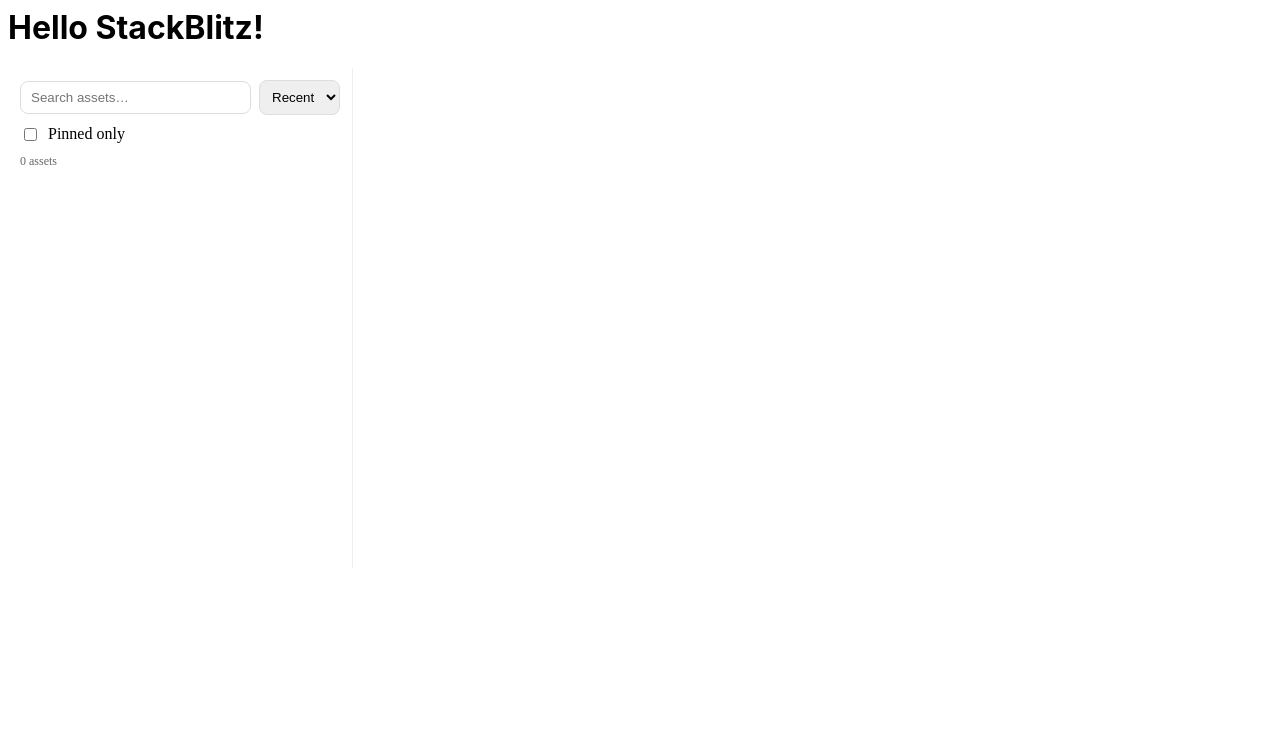
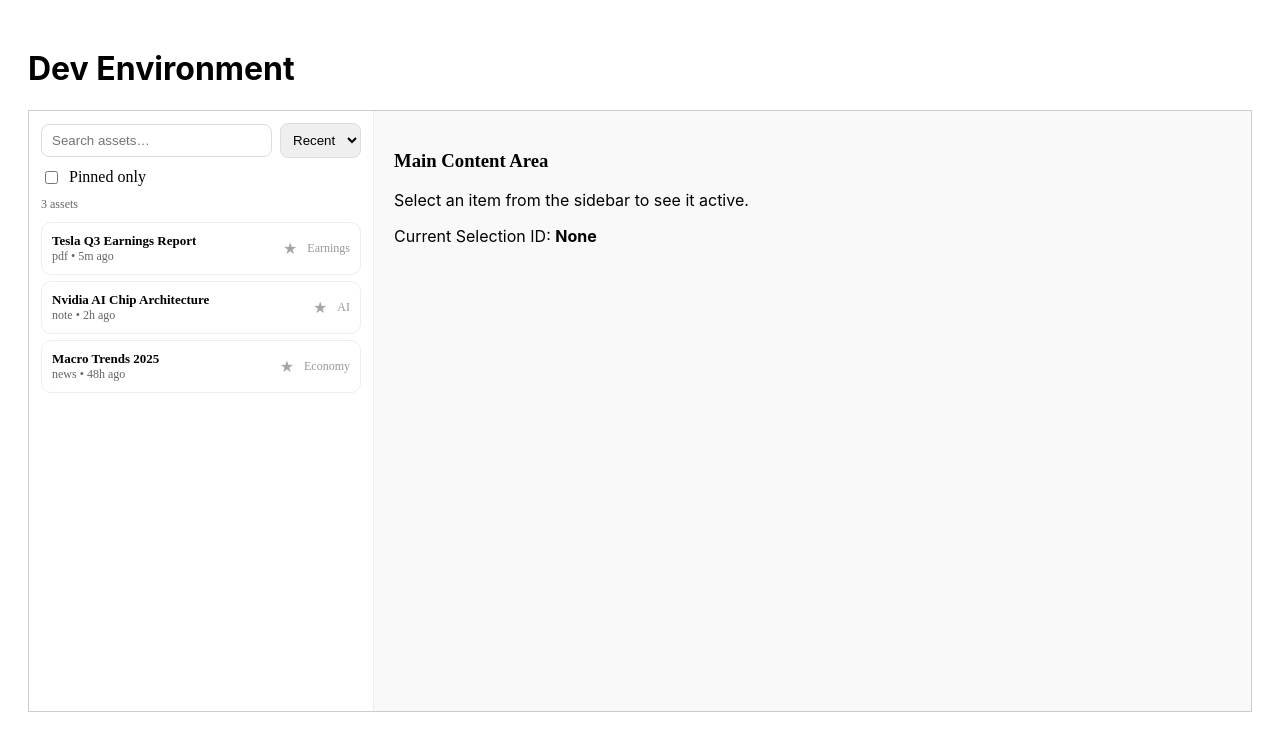
Before and after one commit to flagships-org/Flagships-Frontend-Test, a React (Create React App) app: page / in a window 1280 px wide. Shown: the top 750 px of the page. Built offline with nearby package versions, Linux system fonts and the light colour scheme.

Commit message:
new_appcode_debugging

```diff
--- a/src/App.js
+++ b/src/App.js
@@ -1,14 +1,55 @@
-import React from "react";
+import React, { useState } from "react";
 import "./style.css";
 import { AssetSidebar } from './AssetSidebar.tsx';
-const now = Date.now();
+
+const MOCK_ASSETS = [
+  {
+    id: "1",
+    title: "Tesla Q3 Earnings Report",
+    kind: "pdf",
+    updatedAtMs: Date.now() - 1000 * 60 * 5, // 5 mins ago
+    tags: ["Earnings", "EV"],
+  },
+  {
+    id: "2",
+    title: "Nvidia AI Chip Architecture",
+    kind: "note",
+    updatedAtMs: Date.now() - 1000 * 60 * 60 * 2, // 2 hours ago
+    tags: ["AI", "Hardware"],
+  },
+  {
+    id: "3",
+    title: "Macro Trends 2025",
+    kind: "news",
+    updatedAtMs: Date.now() - 1000 * 60 * 60 * 24 * 2, // 2 days ago
+    tags: ["Economy"],
+  }
+];
+
 
 export default function App() {
+  // 2. ADD THIS LINE so 'selectedId' exists!
+  const [selectedId, setSelectedId] = useState(null);
+
   return (
-    <div>
-      <h1>Hello StackBlitz!</h1>
-      <div style={{ display: 'flex', height: 500 }}>
-      <AssetSidebar assets={[]}  onSelect={(x) => console.log(x)}/>
+    <div style={{ padding: 20 }}>
+      <h1>Dev Environment</h1>
+      <div style={{ display: 'flex', height: 600, border: '1px solid #ccc' }}>
+
+        <AssetSidebar
+          assets={MOCK_ASSETS}
+          selectedId={selectedId}
+          onSelect={(id) => {
+            console.log("Selected:", id);
+            setSelectedId(id);
+          }}
+        />
+
+        <div style={{ padding: 20, flex: 1, background: '#f9f9f9' }}>
+          <h3>Main Content Area</h3>
+          <p>Select an item from the sidebar to see it active.</p>
+          <p>Current Selection ID: <strong>{selectedId || "None"}</strong></p>
+        </div>
       </div>
     </div>
   );
```
